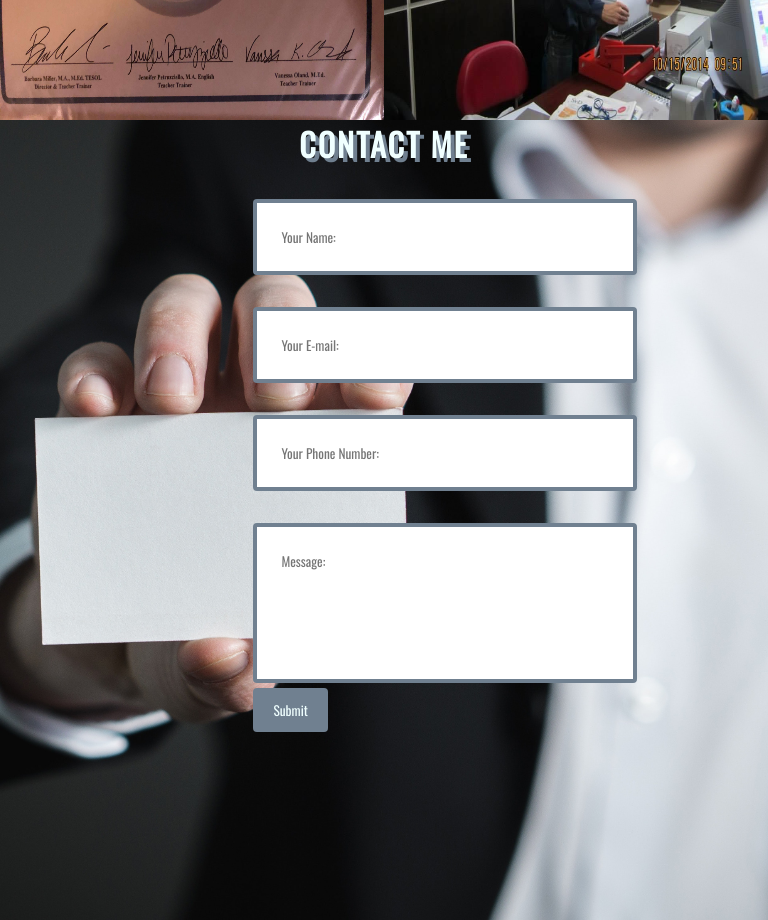
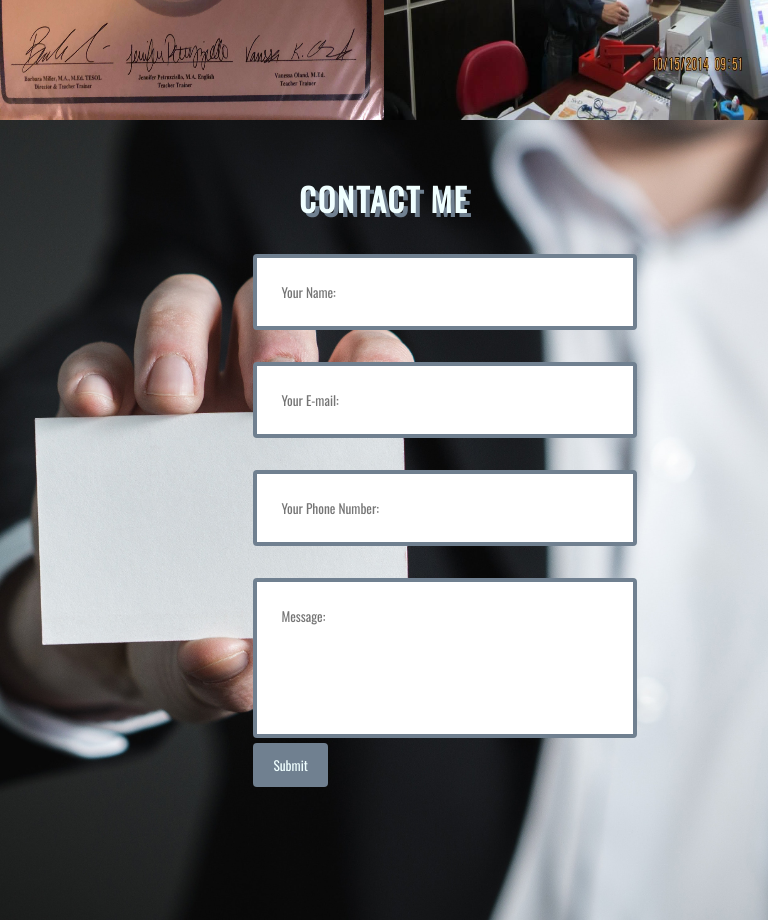
Before and after one commit to allenrahbar/portfolio-project-one, a plain HTML site: page index.html in a window 768 px wide. Shown: the part 2280-3200 px from the top of the page. Drawn offline with nearby package versions, Linux system fonts and the light colour scheme.

Commit message:
fix: contact header for tablets

```diff
--- a/assets/css/styles.css
+++ b/assets/css/styles.css
@@ -298,6 +298,9 @@ footer i:hover {
       .left > h2, p , .right > h2, p {
      color: rgb(240, 255, 255);
     }
+    .contactheader{
+      margin-top: 55px;
+    }
     input[type=text], [type=email] , [type=tel], textarea {
       text-align: left;
       width: 50%;
```
